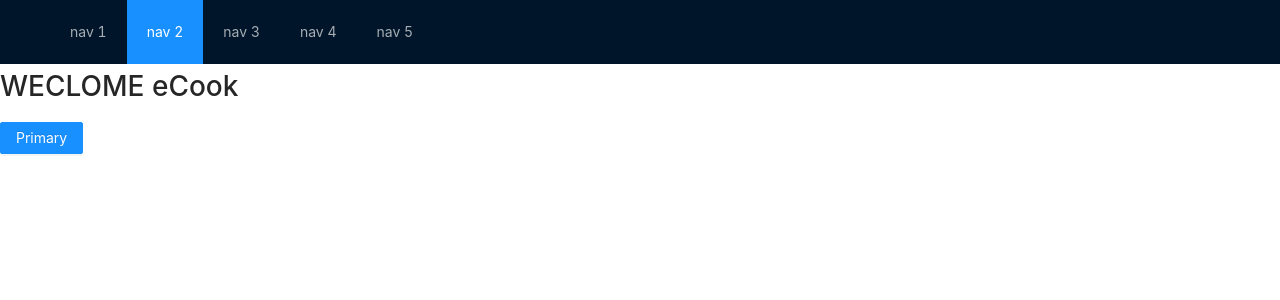
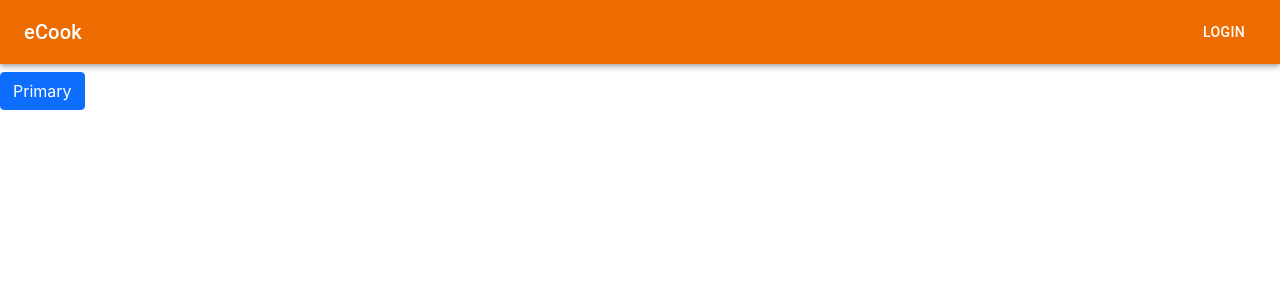
Before and after one commit to eCook125x/eCook_front-end, a React (Create React App) app: page / in a window 1280 px wide. Shown: the top 300 px of the page. Built offline with nearby package versions, Linux system fonts and the light colour scheme.

Commit message:
新增mui

```diff
--- a/package.json
+++ b/package.json
@@ -3,11 +3,16 @@
   "version": "0.1.0",
   "private": true,
   "dependencies": {
+    "@emotion/react": "^11.9.0",
+    "@emotion/styled": "^11.8.1",
+    "@mui/material": "^5.6.3",
     "@testing-library/jest-dom": "^5.16.3",
     "@testing-library/react": "^12.1.4",
     "@testing-library/user-event": "^13.5.0",
     "antd": "^4.19.3",
+    "bootstrap": "^5.0.2",
     "react": "^18.0.0",
+    "react-bootstrap": "^2.3.1",
     "react-dom": "^18.0.0",
     "react-router-dom": "^6.2.2",
     "react-scripts": "^2.1.3",
--- a/src/components/Appbar/Appbar.js
+++ /dev/null
@@ -1,26 +0,0 @@
-import React from "react";
-
-import { Menu, Layout } from 'antd';
-
-const { Header } = Layout;
-
-function Appbar() {
-
-    return (
-        <>
-            <Header>
-                <div className="logo" />
-                <Menu theme="dark" mode="horizontal" defaultSelectedKeys={['2']}>
-                    {new Array(5).fill(null).map((_, index) => {
-                        const key = index + 1;
-                        return <Menu.Item key={key}>{`nav ${key}`}</Menu.Item>;
-                    })}
-                </Menu>
-            </Header>
-
-        </>
-
-    );
-}
-
-export default Appbar
--- /dev/null
+++ b/src/components/Appbar/Appbar/Appbar.js
@@ -0,0 +1,30 @@
+import React from "react";
+import AppBar from '@mui/material/AppBar';
+import Toolbar from '@mui/material/Toolbar';
+import Typography from '@mui/material/Typography';
+import Button from '@mui/material/Button';
+
+function Appbar() {
+
+    return (
+        <>
+
+            <AppBar position="static" color="warning">
+                <Toolbar>
+
+
+
+
+                    <Typography variant="h6" component="div" sx={{ flexGrow: 1 }}>
+                        eCook
+                    </Typography>
+                    <Button color="inherit">Login</Button>
+                </Toolbar>
+            </AppBar>
+
+        </>
+
+    );
+}
+
+export default Appbar
--- a/src/index.js
+++ b/src/index.js
@@ -1,6 +1,7 @@
 import React from 'react';
 import ReactDOM from 'react-dom';
 import 'antd/dist/antd.css';
+import 'bootstrap/dist/css/bootstrap.css';
 import './index.css';
 import App from './App';
 import reportWebVitals from './reportWebVitals';
--- a/src/pages/Home/Home.js
+++ b/src/pages/Home/Home.js
@@ -1,19 +1,22 @@
 import React from "react"
 import './Home.css'
-import { Button } from 'antd';
-import Appbar from "../../components/Appbar/Appbar";
+import Appbar from "../../components/Appbar/Appbar/Appbar";
+
+
 function Home() {
 
     return (
         <>
             <Appbar />
+
             <div className="body">
-                <h1> WECLOME eCook </h1>
-                <Button type="primary">Primary</Button>
+                <h1> </h1>
 
-     </div>
 
- </>
+                <button type="button" class="btn btn-primary">Primary</button>
+            </div>
+
+        </>
 
     );
 }
```
Also changed, not shown: 1 other file (tests, documents, lock files or other folders).
